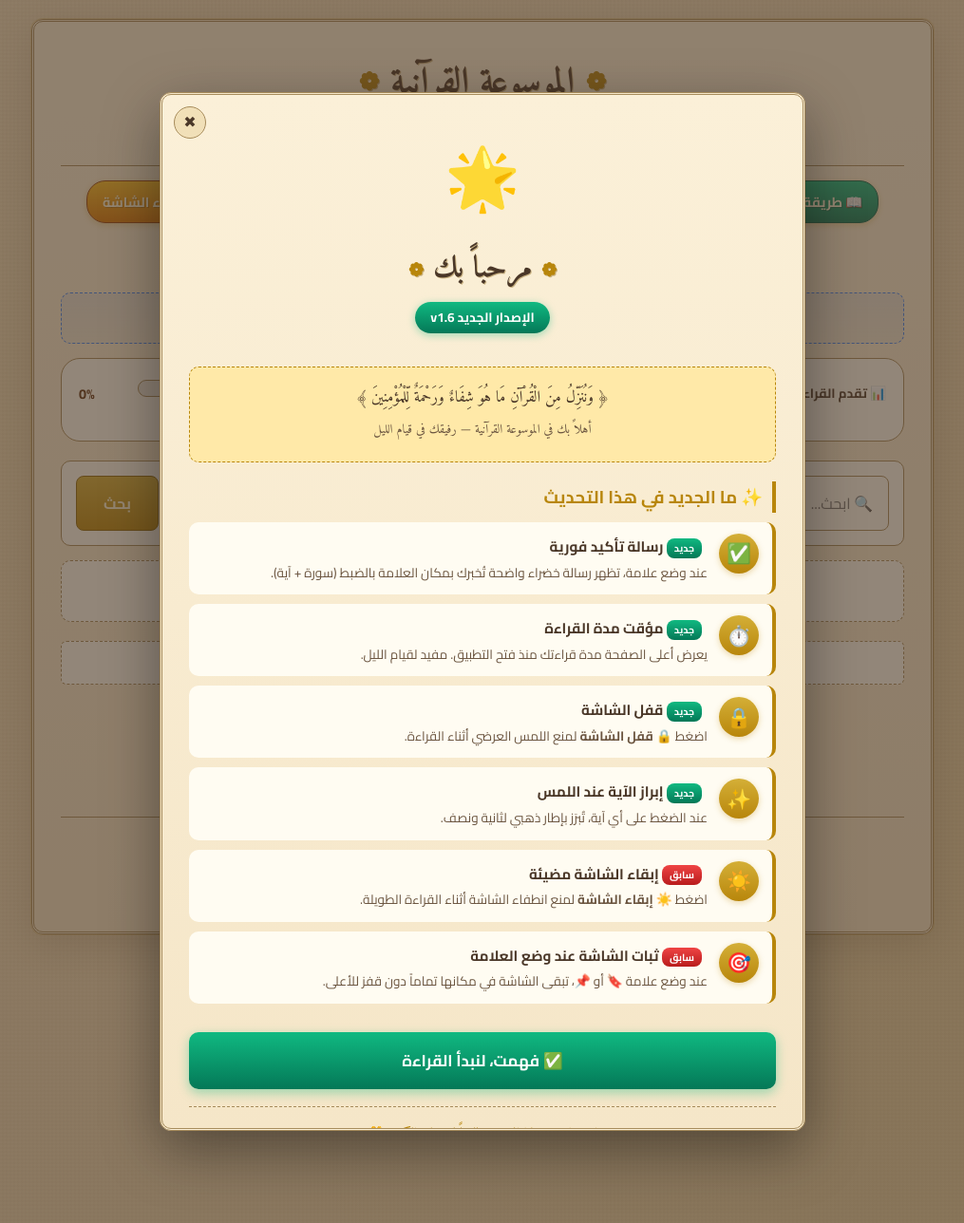
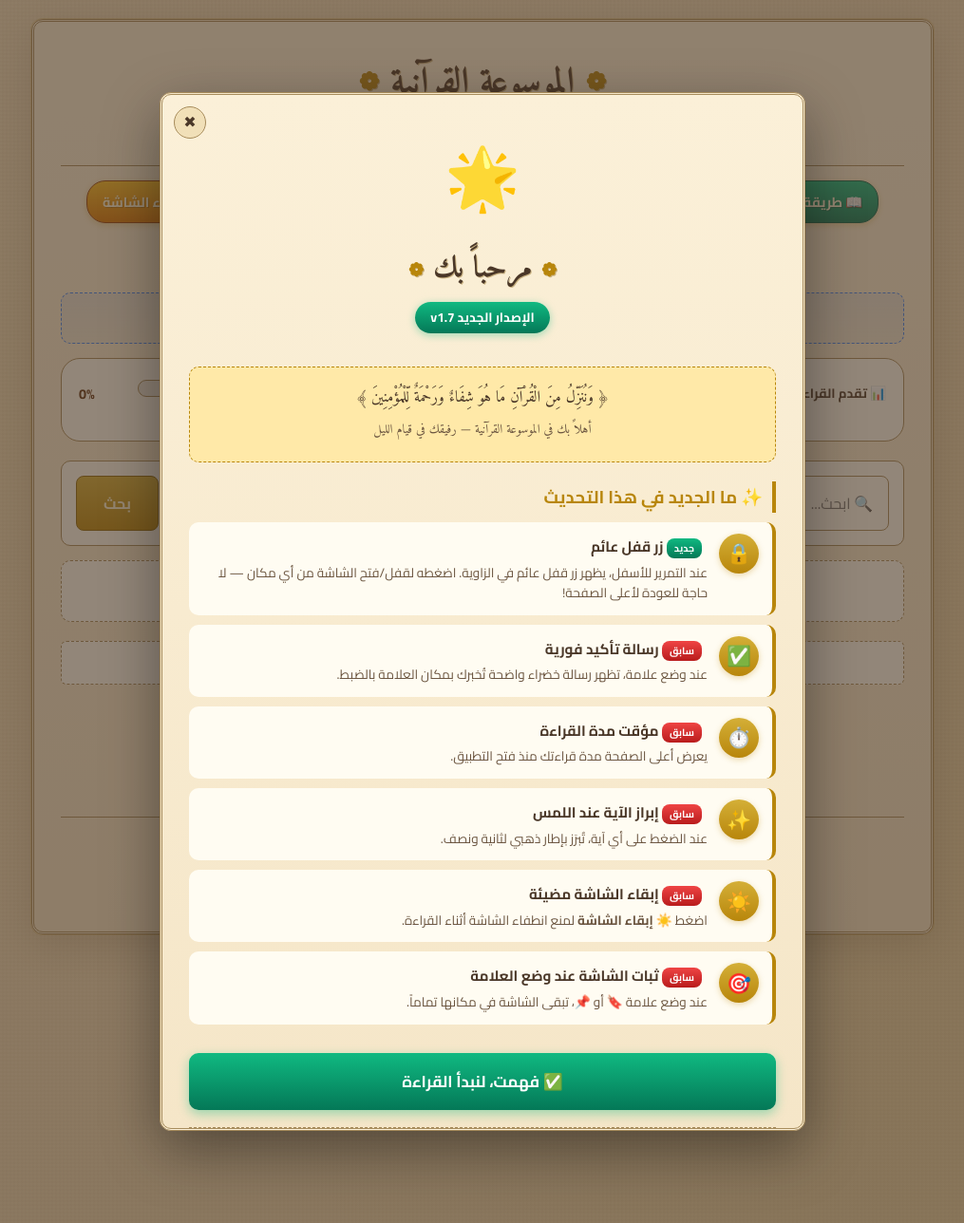
Before and after one commit to hassanmardinli21-arch/quran-encyclopedia-v2, a Flask app: template templates/index.html in a window 1280 px wide. Shown: the whole page at 95% size, without its empty margins (132-1147 px from the left). Run offline with Flask 3, Linux system fonts and the light colour scheme; the template is opened without the code that fills it, so the values that code supplies are empty.

Commit message:
Update index.html

```diff
--- a/templates/index.html
+++ b/templates/index.html
@@ -250,12 +285,14 @@
             .reading-timer { font-size: 0.8rem; padding: 6px 10px; }
             .reading-timer .timer-value { font-size: 0.9rem; padding: 2px 8px; }
             .toast { font-size: 0.85rem; padding: 10px 16px; }
+            .lock-fab { width: 55px; height: 55px; font-size: 1.4rem; bottom: 85px; right: 15px; }
         }
     </style>
 </head>
 <body>
     <div class="toast-container" id="toastContainer"></div>
     <div class="screen-lock-overlay" id="screenLockOverlay" onclick="unlockScreen()"></div>
+    <button class="lock-fab" id="lockFab" onclick="toggleScreenLock()" title="قفل/فتح الشاشة">🔒</button>
 
     <div class="container">
         <h1>الموسوعة القرآنية</h1>
@@ -346,7 +383,7 @@
             <div class="welcome-header">
                 <span class="welcome-icon">🌟</span>
                 <h2 class="welcome-title">مرحباً بك</h2>
-                <div class="welcome-version">الإصدار الجديد v1.6</div>
+                <div class="welcome-version">الإصدار الجديد v1.7</div>
             </div>
             <div class="welcome-message">
                 ﴿ وَنُنَزِّلُ مِنَ الْقُرْآنِ مَا هُوَ شِفَاءٌ وَرَحْمَةٌ لِّلْمُؤْمِنِينَ ﴾
@@ -354,12 +391,12 @@
                 <span style="font-size:0.85rem; color:var(--ink-secondary);">أهلاً بك في الموسوعة القرآنية — رفيقك في قيام الليل</span>
             </div>
             <h3 class="welcome-features-title">✨ ما الجديد في هذا التحديث</h3>
-            <div class="feature-item"><div class="feature-icon">✅</div><div class="feature-content"><div class="feature-title"><span class="feature-badge new">جديد</span> رسالة تأكيد فورية</div><div class="feature-desc">عند وضع علامة، تظهر رسالة خضراء واضحة تُخبرك بمكان العلامة بالضبط (سورة + آية).</div></div></div>
-            <div class="feature-item"><div class="feature-icon">⏱️</div><div class="feature-content"><div class="feature-title"><span class="feature-badge new">جديد</span> مؤقت مدة القراءة</div><div class="feature-desc">يعرض أعلى الصفحة مدة قراءتك منذ فتح التطبيق. مفيد لقيام الليل.</div></div></div>
-            <div class="feature-item"><div class="feature-icon">🔒</div><div class="feature-content"><div class="feature-title"><span class="feature-badge new">جديد</span> قفل الشاشة</div><div class="feature-desc">اضغط <strong>🔒 قفل الشاشة</strong> لمنع اللمس العرضي أثناء القراءة.</div></div></div>
-            <div class="feature-item"><div class="feature-icon">✨</div><div class="feature-content"><div class="feature-title"><span class="feature-badge new">جديد</span> إبراز الآية عند اللمس</div><div class="feature-desc">عند الضغط على أي آية، تُبرَز بإطار ذهبي لثانية ونصف.</div></div></div>
-            <div class="feature-item"><div class="feature-icon">☀️</div><div class="feature-content"><div class="feature-title"><span class="feature-badge">سابق</span> إبقاء الشاشة مضيئة</div><div class="feature-desc">اضغط <strong>☀️ إبقاء الشاشة</strong> لمنع انطفاء الشاشة أثناء القراءة الطويلة.</div></div></div>
-            <div class="feature-item"><div class="feature-icon">🎯</div><div class="feature-content"><div class="feature-title"><span class="feature-badge">سابق</span> ثبات الشاشة عند وضع العلامة</div><div class="feature-desc">عند وضع علامة 🔖 أو 📌، تبقى الشاشة في مكانها تماماً دون قفز للأعلى.</div></div></div>
+            <div class="feature-item"><div class="feature-icon">🔒</div><div class="feature-content"><div class="feature-title"><span class="feature-badge new">جديد</span> زر قفل عائم</div><div class="feature-desc">عند التمرير للأسفل، يظهر زر قفل عائم في الزاوية. اضغطه لقفل/فتح الشاشة من أي مكان — لا حاجة للعودة لأعلى الصفحة!</div></div></div>
+            <div class="feature-item"><div class="feature-icon">✅</div><div class="feature-content"><div class="feature-title"><span class="feature-badge">سابق</span> رسالة تأكيد فورية</div><div class="feature-desc">عند وضع علامة، تظهر رسالة خضراء واضحة تُخبرك بمكان العلامة بالضبط.</div></div></div>
+            <div class="feature-item"><div class="feature-icon">⏱️</div><div class="feature-content"><div class="feature-title"><span class="feature-badge">سابق</span> مؤقت مدة القراءة</div><div class="feature-desc">يعرض أعلى الصفحة مدة قراءتك منذ فتح التطبيق.</div></div></div>
+            <div class="feature-item"><div class="feature-icon">✨</div><div class="feature-content"><div class="feature-title"><span class="feature-badge">سابق</span> إبراز الآية عند اللمس</div><div class="feature-desc">عند الضغط على أي آية، تُبرَز بإطار ذهبي لثانية ونصف.</div></div></div>
+            <div class="feature-item"><div class="feature-icon">☀️</div><div class="feature-content"><div class="feature-title"><span class="feature-badge">سابق</span> إبقاء الشاشة مضيئة</div><div class="feature-desc">اضغط <strong>☀️ إبقاء الشاشة</strong> لمنع انطفاء الشاشة أثناء القراءة.</div></div></div>
+            <div class="feature-item"><div class="feature-icon">🎯</div><div class="feature-content"><div class="feature-title"><span class="feature-badge">سابق</span> ثبات الشاشة عند وضع العلامة</div><div class="feature-desc">عند وضع علامة 🔖 أو 📌، تبقى الشاشة في مكانها تماماً.</div></div></div>
             <button class="welcome-footer-btn" onclick="closeWelcome()">✅ فهمت، لنبدأ القراءة</button>
             <div class="welcome-dua">اللهم اجعل هذا العمل خالصاً لوجهك الكريم 🤲</div>
         </div>
@@ -370,7 +407,9 @@
             <button class="about-close" onclick="closeHelp()">✖</button>
             <h2>📖 طريقة الاستخدام</h2>
             <p class="about-intro">دليل شامل لاستخدام جميع ميزات التطبيق</p>
-            <div class="help-tip">💡 <strong>نصيحة:</strong> عند البحث، اضغط زر <code>📖 عرض</code> على أي آية لعرض السورة كاملة.</div>
+            <div class="help-tip">💡 <strong>نصيحة:</strong> عند التمرير، يظهر زر قفل عائم في الزاوية السفلية اليمنى — يمكنك القفل من أي مكان!</div>
+            <h3 class="help-section-title">🔒 قفل الشاشة (جديد)</h3>
+            <div class="help-step"><div class="help-step-icon">🔒</div><div class="help-step-content"><div class="help-step-title">قفل الشاشة العائم</div><div class="help-step-desc">عند التمرير للأسفل، يظهر <strong>زر أحمر عائم 🔒</strong> في الزاوية. اضغطه لقفل الشاشة. عند القفل يتحول للون الأخضر 🔓. اضغطه مرة أخرى للفتح.</div></div></div>
             <h3 class="help-section-title">🌟 الاستخدام الأساسي</h3>
             <div class="help-step"><div class="help-step-icon">📖</div><div class="help-step-content"><div class="help-step-title">1. قراءة القرآن</div><div class="help-step-desc">اختر السورة واضغط <code>بحث</code>.</div></div></div>
             <div class="help-step"><div class="help-step-icon">📖</div><div class="help-step-content"><div class="help-step-title">2. زر "عرض" السورة</div><div class="help-step-desc">عند البحث، يظهر زر <code>📖 عرض</code> على كل آية لعرض السورة كاملة من عندها.</div></div></div>
@@ -380,7 +419,6 @@
             <h3 class="help-section-title">🌟 ميزات حديثة</h3>
             <div class="help-step"><div class="help-step-icon">✅</div><div class="help-step-content"><div class="help-step-title">رسالة تأكيد فورية</div><div class="help-step-desc">تظهر عند وضع علامة. تخبرك بمكان العلامة بالضبط.</div></div></div>
             <div class="help-step"><div class="help-step-icon">⏱️</div><div class="help-step-content"><div class="help-step-title">مؤقت القراءة</div><div class="help-step-desc">يعرض مدة قراءتك أعلى الصفحة.</div></div></div>
-            <div class="help-step"><div class="help-step-icon">🔒</div><div class="help-step-content"><div class="help-step-title">قفل الشاشة</div><div class="help-step-desc">لمنع اللمس العرضي أثناء القراءة. اضغط الزر العائم في الأسفل لفتحها.</div></div></div>
             <div class="help-step"><div class="help-step-icon">✨</div><div class="help-step-content"><div class="help-step-title">إبراز عند اللمس</div><div class="help-step-desc">اضغط على أي آية → تُبرَز بإطار ذهبي مؤقت.</div></div></div>
             <h3 class="help-section-title">☀️ إبقاء الشاشة مضيئة</h3>
             <div class="help-step"><div class="help-step-icon">☀️</div><div class="help-step-content"><div class="help-step-title">إبقاء الشاشة مضيئة</div><div class="help-step-desc">اضغط زر <code>☀️ إبقاء الشاشة</code> لمنع إطفاء الشاشة أثناء القراءة.</div></div></div>
@@ -416,7 +454,7 @@
                 <li>📌 علامات خاصة متعددة</li>
                 <li>✅ رسالة تأكيد عند وضع العلامة</li>
                 <li>⏱️ مؤقت مدة القراءة</li>
-                <li>🔒 قفل الشاشة لمنع اللمس العرضي</li>
+                <li>🔒 زر قفل عائم (يعمل عند التمرير)</li>
                 <li>✨ إبراز الآية عند اللمس</li>
                 <li>☀️ إبقاء الشاشة مضيئة</li>
                 <li>☁️ مزامنة تلقائية بين الأجهزة</li>
@@ -484,7 +522,7 @@
     </div>
 
     <script>
-        const APP_VERSION = 'v1.6';
+        const APP_VERSION = 'v1.7';
         const SURAH_NAMES = ["الفاتحة","البقرة","آل عمران","النساء","المائدة","الأنعام","الأعراف","الأنفال","التوبة","يونس","هود","يوسف","الرعد","إبراهيم","الحجر","النحل","الإسراء","الكهف","مريم","طه","الأنبياء","الحج","المؤمنون","النور","الفرقان","الشعراء","النمل","القصص","العنكبوت","الروم","لقمان","السجدة","الأحزاب","سبأ","فاطر","يس","الصافات","ص","الزمر","غافر","فصلت","الشورى","الزخرف","الدخان","الجاثية","الأحقاف","محمد","الفتح","الحجرات","ق","الذاريات","الطور","النجم","القمر","الرحمن","الواقعة","الحديد","المجادلة","الحشر","الممتحنة","الصف","الجمعة","المنافقون","التغابن","الطلاق","التحريم","الملك","القلم","الحاقة","المعارج","نوح","الجن","المزمل","المدثر","القيامة","الإنسان","المرسلات","النبأ","النازعات","عبس","التكوير","الانفطار","المطففين","الانشقاق","البروج","الطارق","الأعلى","الغاشية","الفجر","البلد","الشمس","الليل","الضحى","الشرح","التين","العلق","القدر","البينة","الزلزلة","العاديات","القارعة","التكاثر","العصر","الهمزة","الفيل","قريش","الماعون","الكوثر","الكافرون","النصر","المسد","الإخلاص","الفلق","الناس"];
         const SURAH_AYAH_COUNTS = [7,286,200,176,120,165,206,75,129,109,123,111,43,52,99,128,111,110,98,135,112,78,118,64,77,227,93,88,69,60,34,30,73,54,45,83,182,88,75,85,54,53,89,59,37,35,38,29,18,45,60,49,62,55,78,96,29,22,24,13,14,11,11,18,12,12,30,52,52,44,28,28,20,56,40,31,50,40,46,42,29,19,36,25,22,17,19,26,30,20,15,21,11,8,8,19,5,8,8,11,11,8,3,9,5,4,7,3,6,3,5,4,5,6];
         const TOTAL_QURAN_AYAHS = 6236;
@@ -542,6 +580,7 @@
 
         function toggleScreenLock() {
             const btn = document.getElementById('lockBtn');
+            const fab = document.getElementById('lockFab');
             const overlay = document.getElementById('screenLockOverlay');
             if (screenLocked) {
                 unlockScreen();
@@ -575,6 +613,8 @@
             const btn = document.getElementById('lockBtn');
             btn.textContent = '🔒 قفل الشاشة';
             btn.classList.remove('active');
+            const fab = document.getElementById('lockFab');
+            if (fab) { fab.textContent = '🔒'; fab.classList.remove('locked'); }
             const floatBtn = document.getElementById('screenLockFloat'); if (floatBtn) floatBtn.remove();
             const badge = document.getElementById('screenLockBadge'); if (badge) badge.remove();
             document.body.style.overflow = '';
@@ -1129,6 +1158,13 @@
         document.getElementById('ayahSelect').addEventListener('change', performSearch);
         window.addEventListener('scroll', updateJumpBtnText);
         window.addEventListener('resize', updateJumpBtnText);
+        // ✅ إظهار الزر العائم عند التمرير
+        window.addEventListener('scroll', function() {
+            const fab = document.getElementById('lockFab');
+            if (!fab) return;
+            if (window.scrollY > 200 || screenLocked) { fab.classList.add('visible'); }
+            else { fab.classList.remove('visible'); }
+        });
         applyBookmarkColor();
         populateSurahSelect();
         populateSidebar();
```
Also changed, not shown: other parts of templates/index.html (+41 -18 lines).
